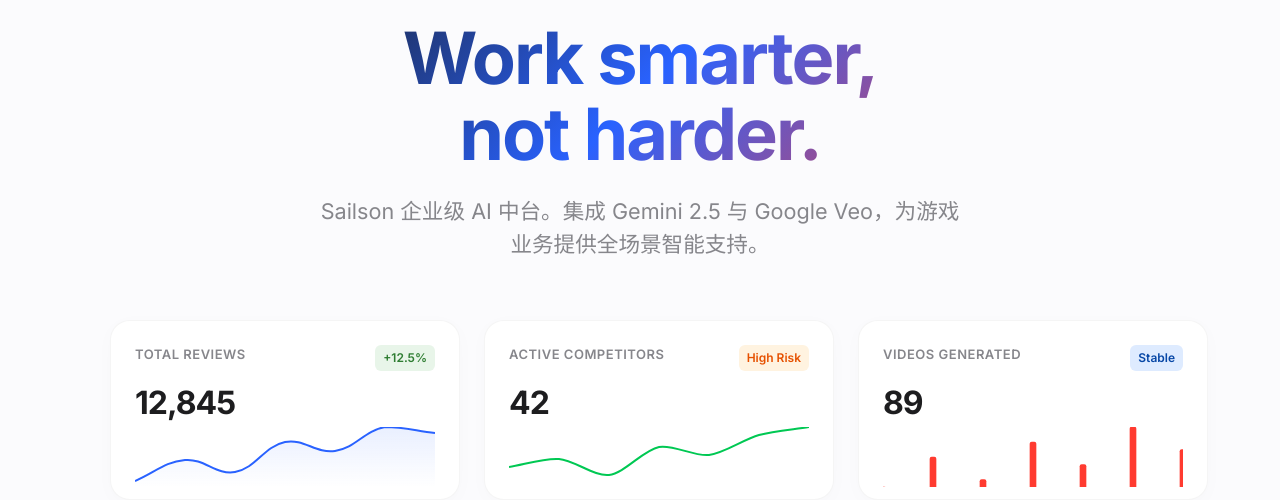
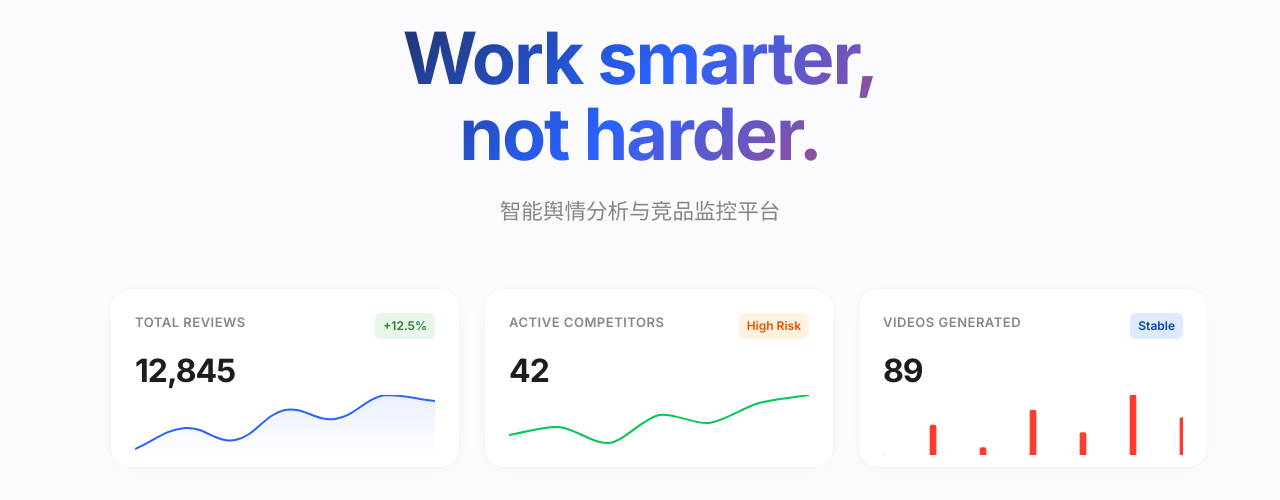
Before and after one commit to weienwang919-web/Sailson-AI, a Flask app: page / in a window 1280 px wide. Shown: the part 171-671 px from the top of the page. Run offline with Flask 3, Linux system fonts and the light colour scheme; the visitor is signed in with stand-in values (Sample User, id 1); some libraries are stand-ins or nearby versions.

Commit message:
优化首页标语，更务实简洁

```diff
--- a/templates/index.html
+++ b/templates/index.html
@@ -87,7 +87,7 @@
 
     <div class="hero-section">
         <h1 class="hero-title">Work smarter,<br>not harder.</h1>
-        <p class="hero-subtitle">Sailson 企业级 AI 中台。集成 Gemini 2.5 与 Google Veo，为游戏业务提供全场景智能支持。</p>
+        <p class="hero-subtitle">智能舆情分析与竞品监控平台</p>
     </div>
 
     <div class="stats-container">
```
